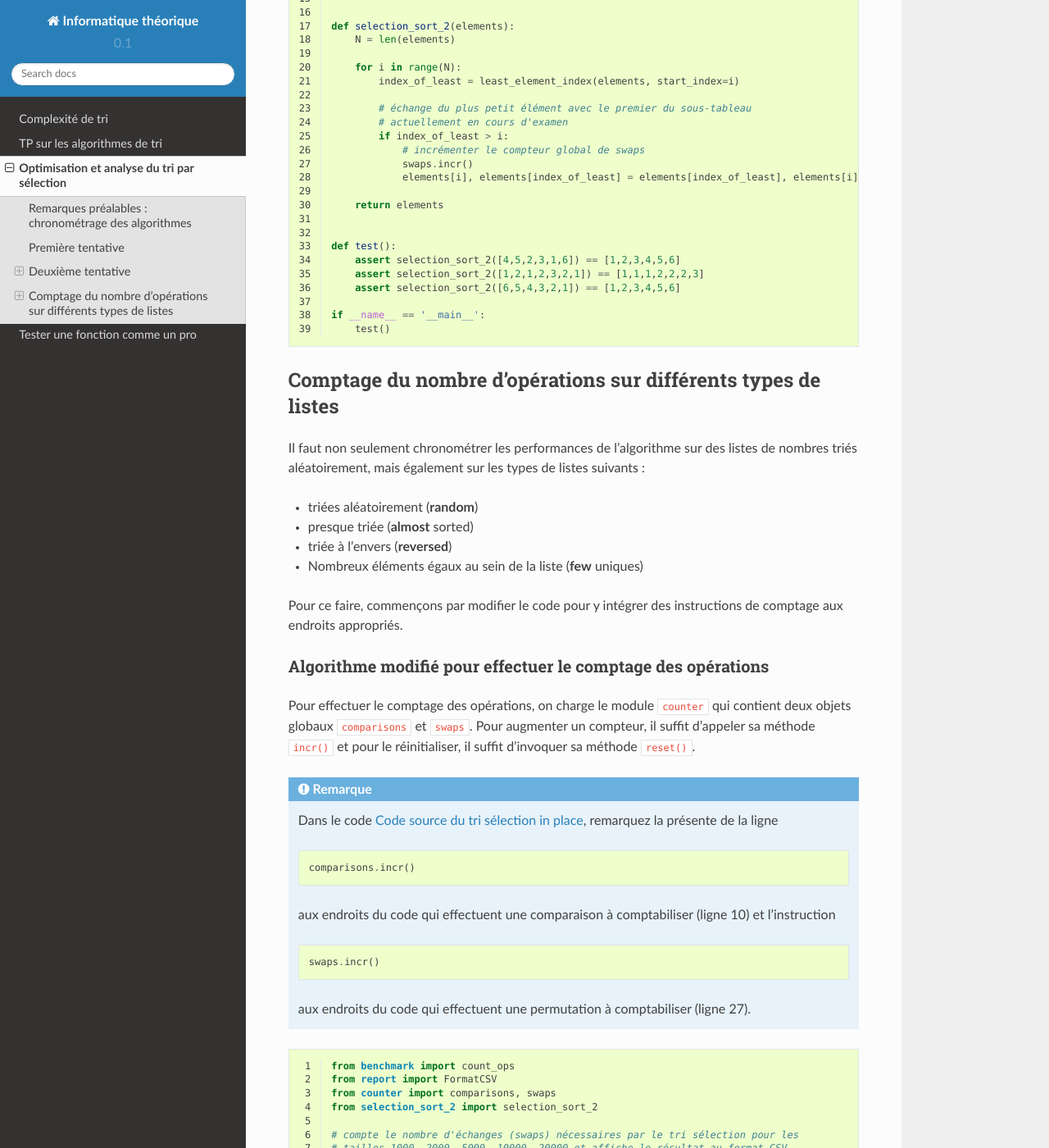
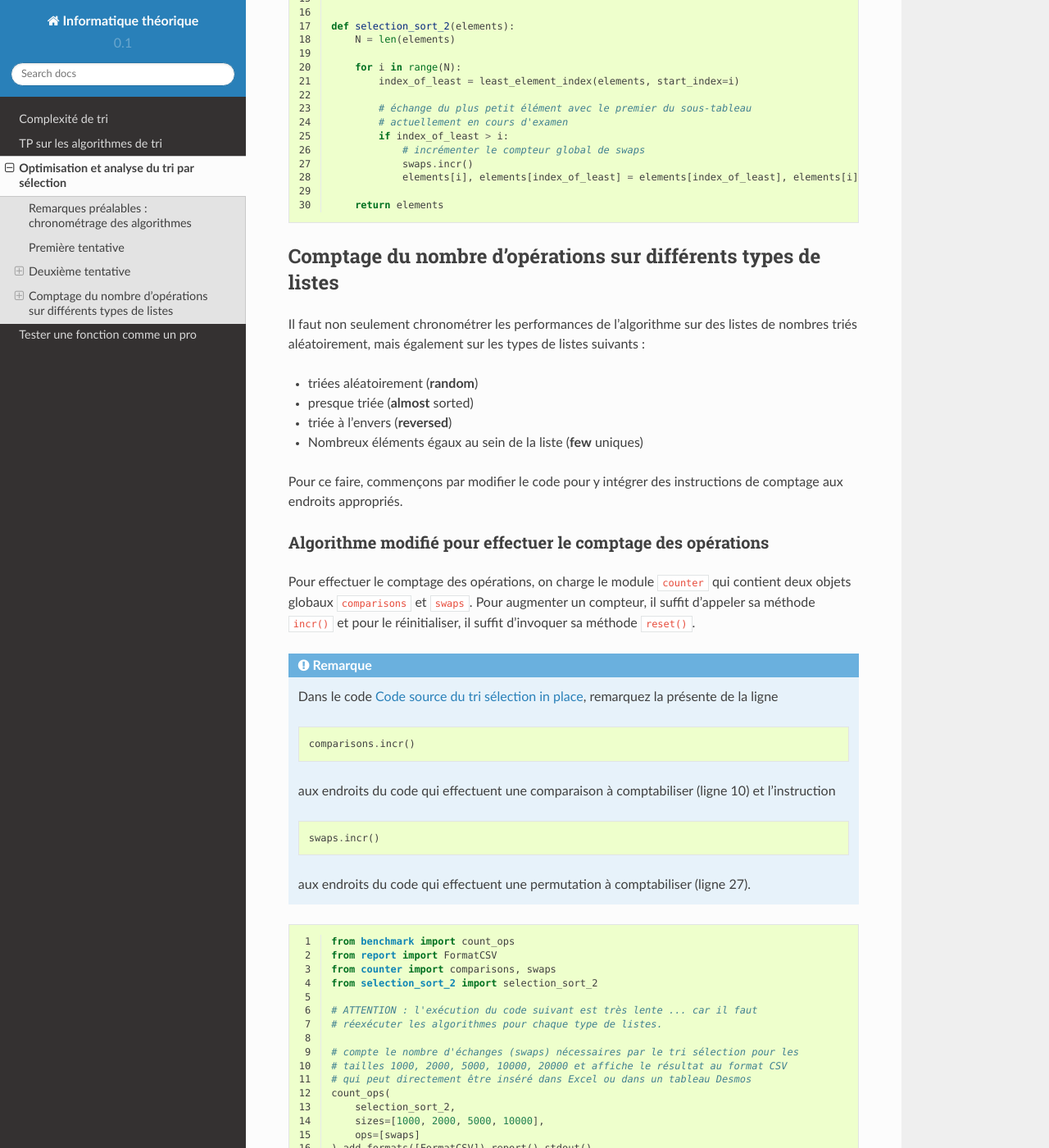
Before and after one commit to oci1517/chapter-theoretical-cs, a Sphinx documentation site: the page built from source/tp-tri/selection-corrige.rst, in a window 1280 px wide and 1400 px high, scrolled down 5368 px. Shown: the whole window at 82% size. Built offline with Sphinx 7.4.7 and the Read the Docs theme 2.0.0, drawn with Linux system fonts in a browser that asks for light colours; some of the changed text lies outside the part shown.

Commit message:
diverses modifications

```diff
--- a/source/index.rst
+++ b/source/index.rst
@@ -29,7 +29,6 @@ Table des matières
     tri-complexite/index
     tp-tri/index
     tp-tri/selection-corrige
-
     appendix/unittest
 
 
--- a/source/tp-tri/sols/selection_count_ops.py
+++ b/source/tp-tri/sols/selection_count_ops.py
@@ -3,16 +3,28 @@ from report import FormatCSV
 from counter import comparisons, swaps
 from selection_sort_2 import selection_sort_2
 
+# ATTENTION : l'exécution du code suivant est très lente ... car il faut
+# réexécuter les algorithmes pour chaque type de listes.
+
 # compte le nombre d'échanges (swaps) nécessaires par le tri sélection pour les
 # tailles 1000, 2000, 5000, 10000, 20000 et affiche le résultat au format CSV
 # qui peut directement être inséré dans Excel ou dans un tableau Desmos
-ops_report = count_ops(selection_sort_2, sizes=[1000, 2000, 5000, 10000, 20000], ops=[swaps])
-ops_report.add_formats([FormatCSV]).report().stdout()
+count_ops(
+    selection_sort_2,
+    sizes=[1000, 2000, 5000, 10000],
+    ops=[swaps]
+).add_formats([FormatCSV]).report().stdout()
 
 # idem pour compter les comparaisons
-ops_report = count_ops(selection_sort_2, sizes=[1000, 2000, 5000, 10000, 20000], ops=[comparisons])
-ops_report.add_formats([FormatCSV]).report().stdout()
+count_ops(
+    selection_sort_2,
+    sizes=[1000, 2000, 5000, 10000],
+    ops=[comparisons]
+).add_formats([FormatCSV]).report().stdout()
 
 # idem pour faire la somme des swaps et des compaisons (total d'opérations)
-ops_report = count_ops(selection_sort_2, sizes=[1000, 2000, 5000, 10000, 20000], ops=[comparisons, swaps])
-ops_report.add_formats([FormatCSV]).report().stdout()
+count_ops(
+    selection_sort_2,
+    sizes=[1000, 2000, 5000, 10000],
+    ops=[comparisons, swaps]
+).add_formats([FormatCSV]).report().stdout()
--- a/source/tp-tri/sols/selection_sort_2.py
+++ b/source/tp-tri/sols/selection_sort_2.py
@@ -28,12 +28,3 @@ def selection_sort_2(elements):
             elements[i], elements[index_of_least] = elements[index_of_least], elements[i]
 
     return elements
-
-
-def test():
-    assert selection_sort_2([4,5,2,3,1,6]) == [1,2,3,4,5,6]
-    assert selection_sort_2([1,2,1,2,3,2,1]) == [1,1,1,2,2,2,3]
-    assert selection_sort_2([6,5,4,3,2,1]) == [1,2,3,4,5,6]
-
-if __name__ == '__main__':
-    test()
```
Also changed, not shown: source/tp-tri/index.rst (+24 -10 lines), source/tp-tri/merge-sort.rst (+9 -2 lines).
